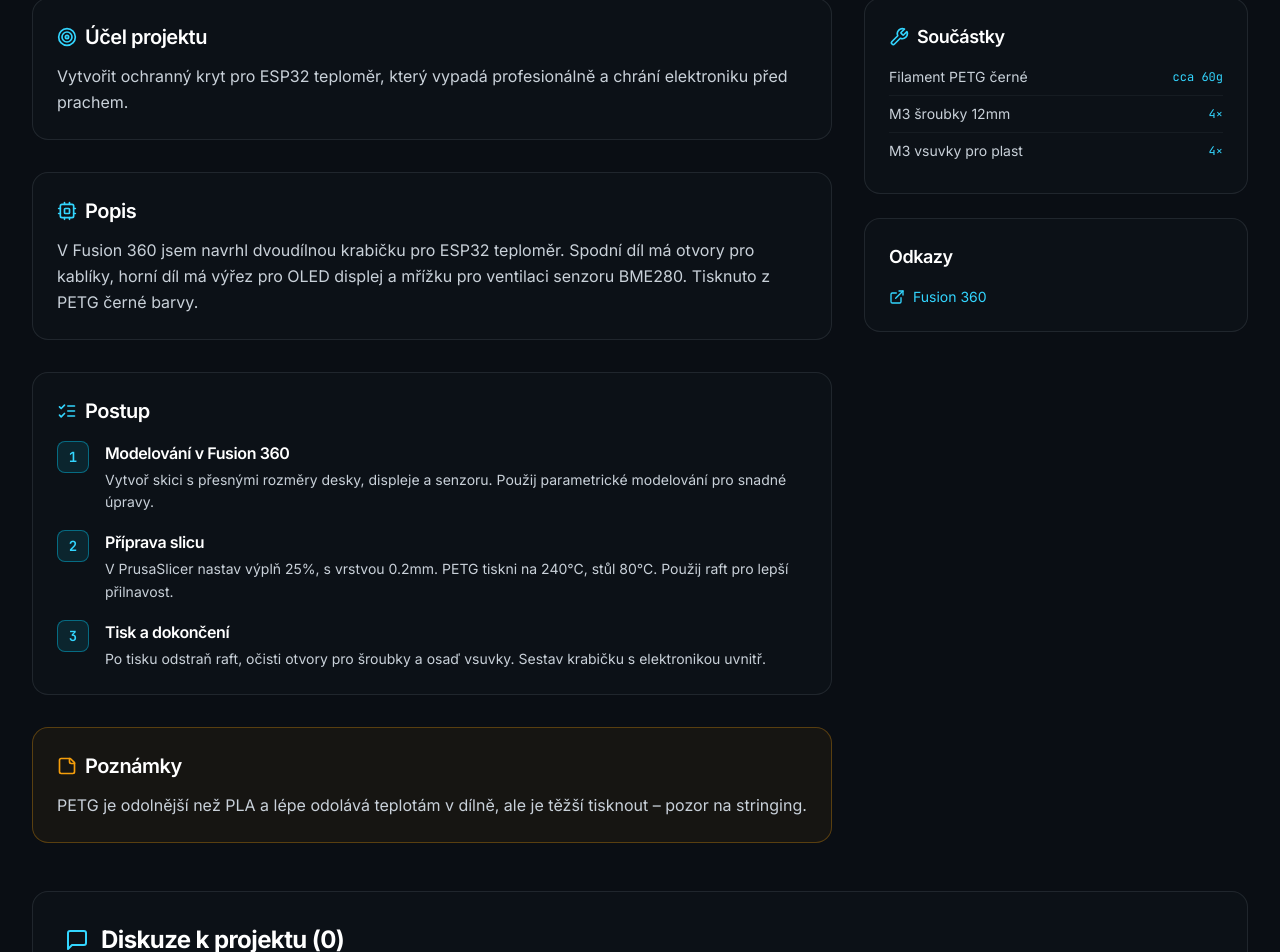
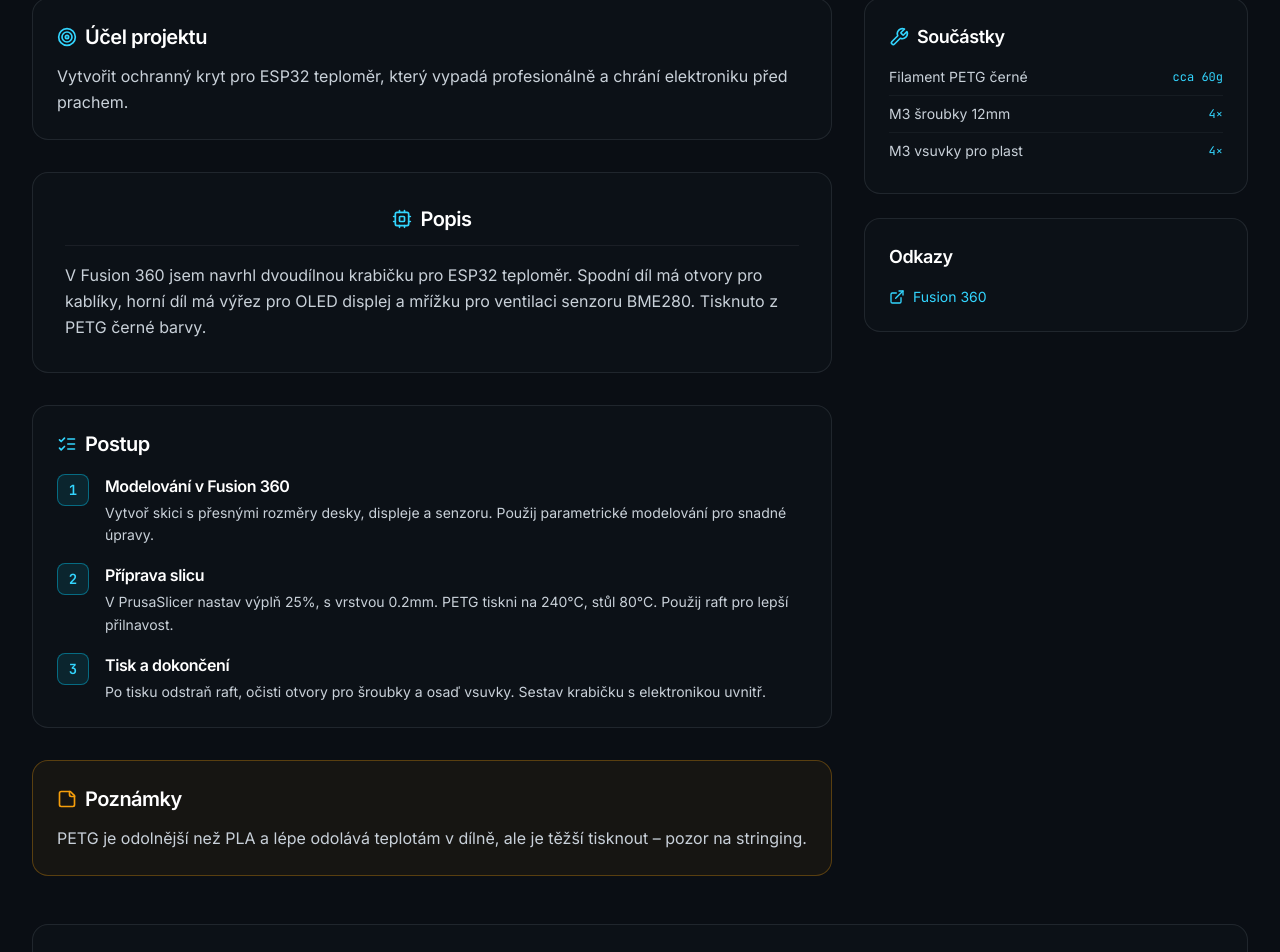
Before and after one commit to hohnmartin-hop/elektro-mam, a React (Vite) app: page /projekty/3d-enclosure-esp32 in a window 1280 px wide. Shown: the part 1294-2246 px from the top of the page. Built offline with nearby package versions, Linux system fonts and the light colour scheme; no server answers; the database is empty.

Commit message:
style: vycentrovani bloku popisu na stred

```diff
--- a/src/pages/ProjectDetailPage.tsx
+++ b/src/pages/ProjectDetailPage.tsx
@@ -157,22 +157,22 @@ export function ProjectDetailPage() {
               </section>
             )}
 
-            {/* Description */}
-            {/* Description */}
+        {/* Description */}
             {project.description && (
-              <section className="rounded-2xl border border-ink-500/60 bg-ink-700/30 p-6">
-                <div className="mb-3 flex items-center gap-2">
+              <section className="mx-auto max-w-4xl rounded-2xl border border-ink-500/60 bg-ink-700/30 p-6 sm:p-8">
+                <div className="mb-4 flex items-center justify-center gap-2 border-b border-ink-500/40 pb-3">
                   <Cpu className="h-5 w-5 text-accent-400" aria-hidden />
                   <h2 className="text-xl font-semibold text-white">Popis</h2>
                 </div>
                 <div
-                  className="text-ink-100 leading-relaxed space-y-4 [&>img]:rounded-xl [&>img]:max-h-96 [&>img]:mx-auto [&>img]:my-4 [&>img]:border [&>img]:border-ink-500/40"
+                  className="text-ink-100 leading-relaxed space-y-4 text-left [&>img]:rounded-xl [&>img]:max-h-96 [&>img]:mx-auto [&>img]:my-6 [&>img]:border [&>img]:border-ink-500/40"
                   dangerouslySetInnerHTML={{ __html: project.description }}
                 />
               </section>
             )}
 
             {/* Steps */}
+            {/* Description */}
             {project.steps && project.steps.length > 0 && (
               <section className="rounded-2xl border border-ink-500/60 bg-ink-700/30 p-6">
                 <div className="mb-4 flex items-center gap-2">
```
